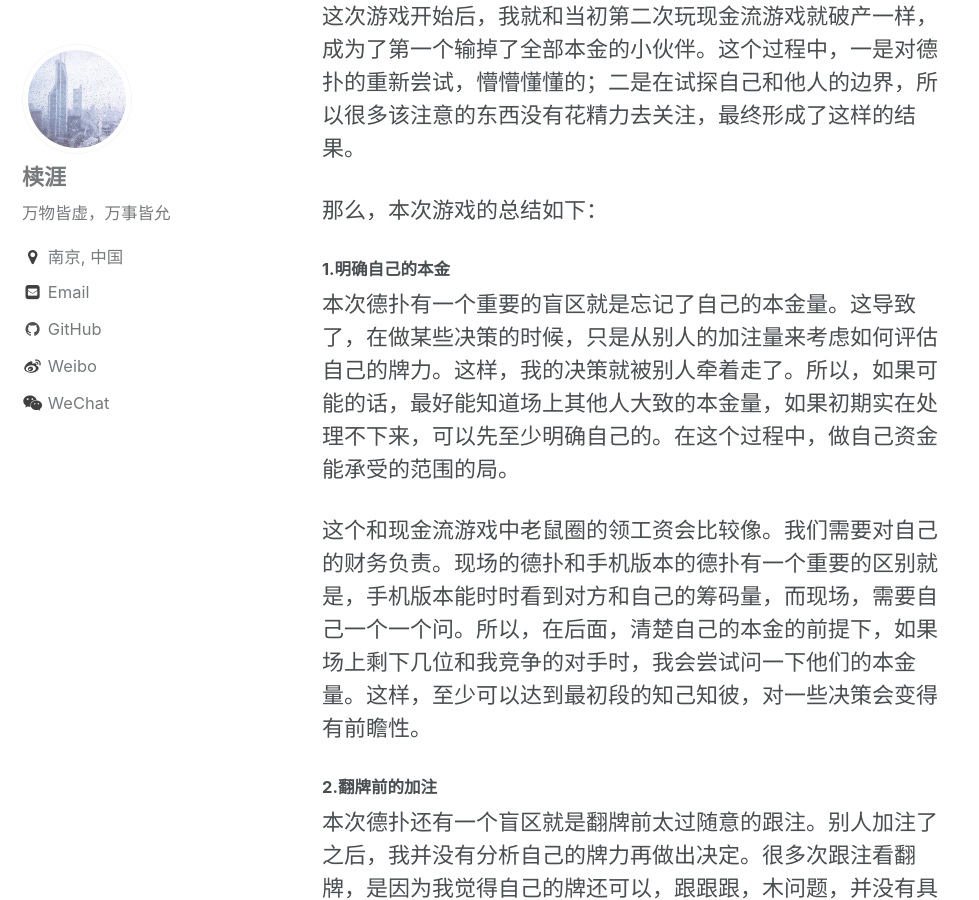
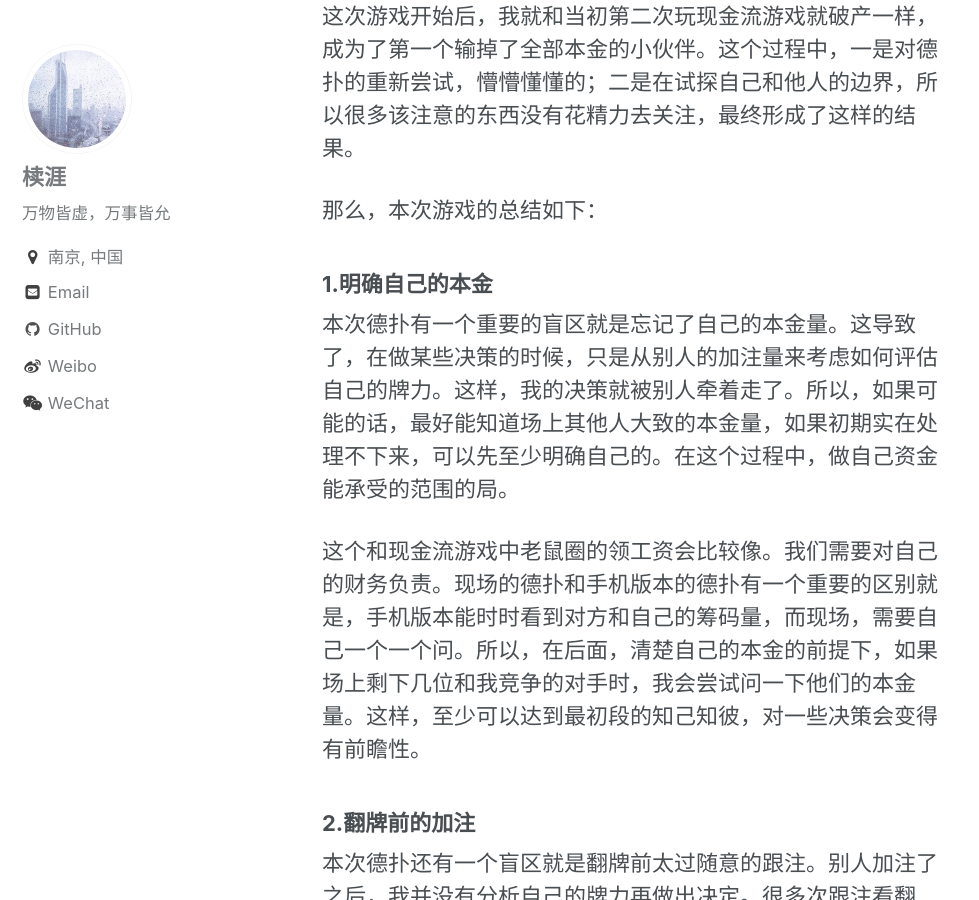
Before and after one commit to wudayu/wudayu.github.io, a Jekyll site: the page built from _posts/trade/2019-09-24-德州扑克第01回.md, in a window 1280 px wide and 900 px high, scrolled down 2365 px. Shown: the whole window, without its empty margins (0-979 px from the left). Built offline with Jekyll 4.4.1, drawn with Linux system fonts in a browser that asks for light colours.

Commit message:
edit again

```diff
--- a/_posts/trade/2019-09-24-德州扑克第01回.md
+++ b/_posts/trade/2019-09-24-德州扑克第01回.md
@@ -32,11 +32,11 @@ excerpt: 南京心灵创富第一次德州扑克总结
 这次游戏开始后，我就和当初第二次玩现金流游戏就破产一样，成为了第一个输掉了全部本金的小伙伴。这个过程中，一是对德扑的重新尝试，懵懵懂懂的；二是在试探自己和他人的边界，所以很多该注意的东西没有花精力去关注，最终形成了这样的结果。
 
 那么，本次游戏的总结如下：
-#### 1.明确自己的本金
+### 1.明确自己的本金
 本次德扑有一个重要的盲区就是忘记了自己的本金量。这导致了，在做某些决策的时候，只是从别人的加注量来考虑如何评估自己的牌力。这样，我的决策就被别人牵着走了。所以，如果可能的话，最好能知道场上其他人大致的本金量，如果初期实在处理不下来，可以先至少明确自己的。在这个过程中，做自己资金能承受的范围的局。
 
 这个和现金流游戏中老鼠圈的领工资会比较像。我们需要对自己的财务负责。现场的德扑和手机版本的德扑有一个重要的区别就是，手机版本能时时看到对方和自己的筹码量，而现场，需要自己一个一个问。所以，在后面，清楚自己的本金的前提下，如果场上剩下几位和我竞争的对手时，我会尝试问一下他们的本金量。这样，至少可以达到最初段的知己知彼，对一些决策会变得有前瞻性。
-#### 2.翻牌前的加注
+### 2.翻牌前的加注
 本次德扑还有一个盲区就是翻牌前太过随意的跟注。别人加注了之后，我并没有分析自己的牌力再做出决定。很多次跟注看翻牌，是因为我觉得自己的牌还可以，跟跟跟，木问题，并没有具体的分析。实际上，我在想，可以先尝试算下自己的牌的赢率，还有能够获得的利润倍数，来看下是否值得投入这比跟注成本，来看牌。
 
 打个比方，假设我是66这样的牌，那么翻牌中暗set的概率是12%，也就是大概8次左右有一次能中。此时不论是否有人加注，只要有8位玩家都跟注了，那么如果翻牌中了的话，利润就是8:1，这就是值得投入跟注。因为长期来看，这样做是能收回成本的。
```
